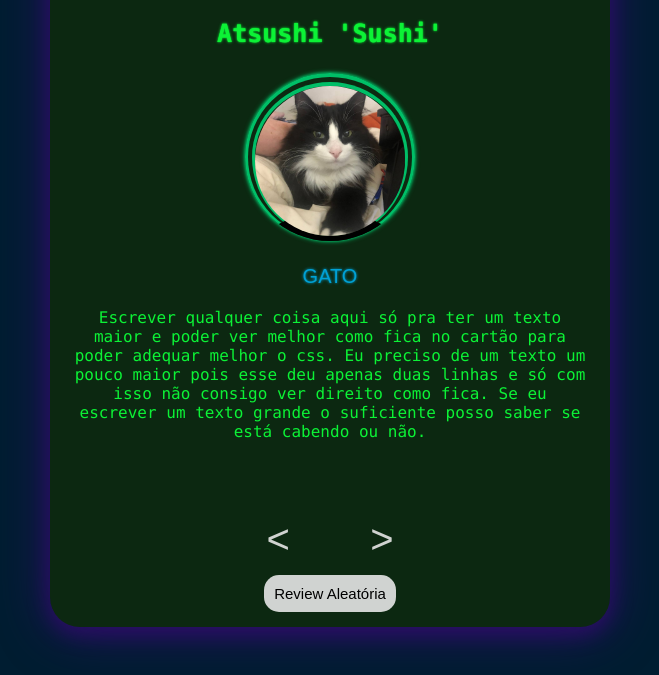
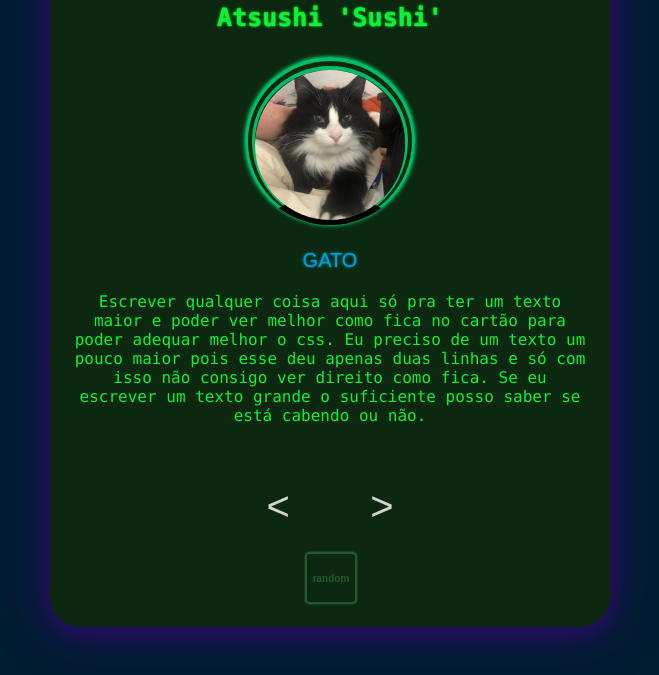
Before and after one commit to GustaKowai/Projetos, a plain HTML site: page carrossel/minha-versão/index.html in a window 1280 px wide. Shown: the part 141-816 px from the top of the page, without its empty margins (310-969 px from the left). Drawn offline with Linux system fonts and the light colour scheme.

Commit message:
Adiciona um cubo no lugar do botão aleatorio

```diff
--- a/carrossel/minha-versão/index.html
+++ b/carrossel/minha-versão/index.html
@@ -25,7 +25,16 @@
         <button class="next">></button>
       </div>
       <div class="random">
-        <button class="random-btn" >Review Aleatória</button>
+        <button class="random-btn" >
+          <div class="cube">
+            <div class="face face--front">random</div>
+            <div class="face face--right">2</div>
+            <div class="face face--back">6</div>
+            <div class="face face--left">5</div>
+            <div class="face face--top">3</div>
+            <div class="face face--bottom">4</div>
+          </div>
+        </button>
       </div>
     </div>
   </main>
--- a/carrossel/minha-versão/mystyle.css
+++ b/carrossel/minha-versão/mystyle.css
@@ -137,20 +137,101 @@ main {
 
 .random-btn{
   margin-bottom: 15px;
-  background-color: rgba(230, 230, 230, 0.9);
+  background-color: var(--cor-console-bkgr);
   border-radius: 15px;
   font-size: 15px;
   border: 0px solid;
   cursor: pointer;
   padding: 10px;
 }
-.random-btn:hover{
-  box-shadow: 0 0 8px var(--cor-base-1);
-  transition: ease 0.5s;
-  background-color: var(--cor-wht-grn);
+.random-btn:hover .face{
+  transition: ease 1.5s;
+  border: 2px solid var(--cor-base-2);
+  box-shadow: 0 0 2px var(--cor-base-2);
+  color: var(--cor-base-2);
+
 }
 
-.random-btn:active{
-  background-color: rgba(230, 230, 230, 0.9);
-  box-shadow: 0 0 15px var(--cor-base-1);
+.random-btn:active .face{
+  transition: ease-out 0.2s;
+  box-shadow: 0 0 8px var(--cor-base-1);
+  border-color: var(--cor-base-1);
+  color: var(--cor-base-1);
+  text-shadow: 0 0 3px var(--cor-base-1);
 }
+
+/*cubo rodando*/
+
+body {
+  display: flex;
+  align-items: center;
+  justify-content: center;
+  min-height: 100vh;
+  perspective: 1500px;
+}
+
+.cube {
+  width: 50px;
+  height: 50px;
+  transform-style: preserve-3d;
+}
+
+
+.cube:hover{
+  animation: rotate 4s infinite;
+}
+
+.face {
+  background: linear-gradient(45deg, rgb(12, 40, 17), rgb(12, 40, 17));
+  border: 2px solid var(--cor-base-4);
+  border-radius: 5px;
+  display: flex;
+  align-items: center;
+  justify-content: center;
+  box-shadow: 0 0 2px var(--cor-base-4);
+
+
+  font-size: 30;
+  font-weight: bold;
+  color: var(--cor-base-4);
+
+  width: 48px;
+  height: 48px;
+  position: absolute;
+}
+
+.face--front {
+  transform: translateZ(25px);
+  font-size: 10px;
+}
+
+.face--right {
+  transform: rotateY(90deg) translateZ(25px);
+}
+
+.face--back {
+  transform: rotateY(180deg) translateZ(25px);
+}
+
+.face--left {
+  transform: rotateY(-90deg) translateZ(25px);
+}
+
+.face--top {
+  transform: rotateX(90deg) translateZ(25px);
+}
+
+.face--bottom {
+  transform: rotateX(-90deg) translateZ(25px);
+}
+
+@keyframes rotate {
+  from {
+    transform: rotateX(0deg) rotateY(0deg);
+  }
+
+  to {
+    transform: rotateX(360deg) rotateY(360deg);
+  }
+
+}
```
